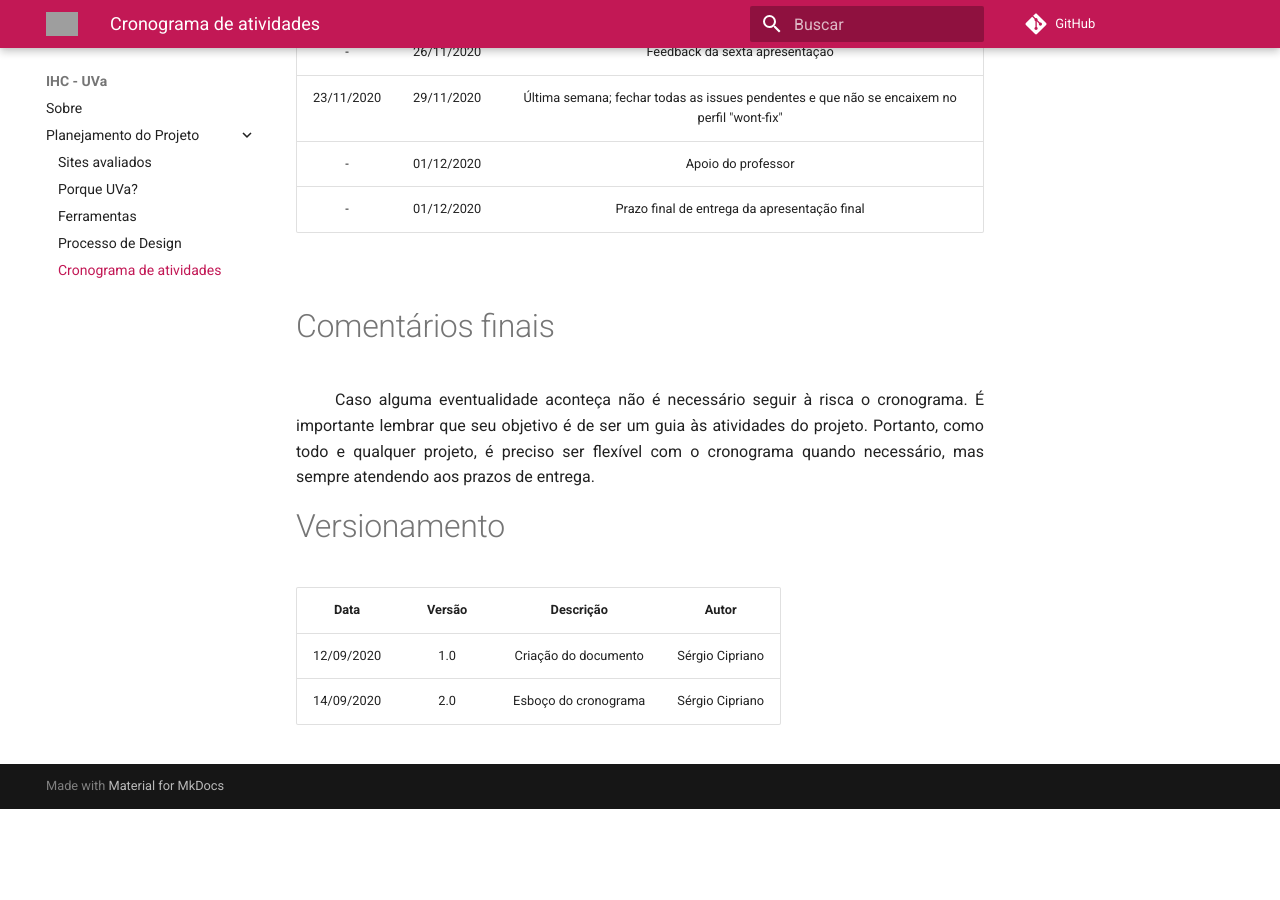
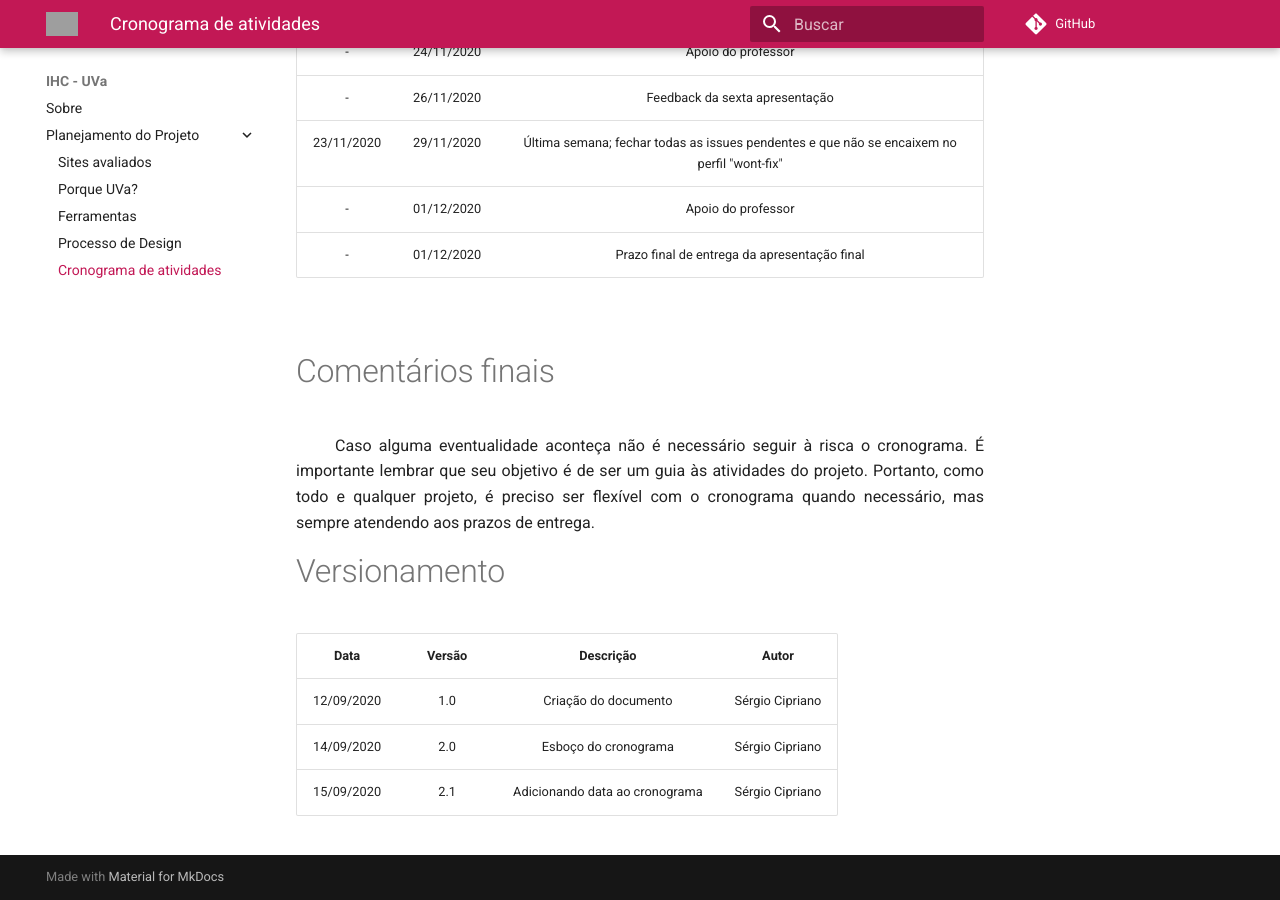
Before and after one commit to WashingtonBispo/2020.1-UVaJudge, an MkDocs documentation site: the page built from docs/cronograma_atividades.md, in a window 1280 px wide and 900 px high, scrolled down 1958 px. Built offline with MkDocs 1.6.1 and Material for MkDocs 9.7.7, drawn with Linux system fonts in a browser that asks for light colours; comment, search, counter and statistics services are not loaded; before the commit the page ends 2767 px from its top, so only the background shows below that; some of the changed text lies outside the part shown; grey boxes are pictures that could not be loaded.

Commit message:
Updated schedule

```diff
--- a/docs/cronograma_atividades.md
+++ b/docs/cronograma_atividades.md
@@ -11,6 +11,7 @@
 |Data início|Data Fim|Atividade|
 |:-:|:-:|:-:|
 |14/09/2020|20/09/2020|Criar cronograma e principais issues de todo o projeto; finalizar documentos de sites avaliados; explicar a escolha do UVa; descrever ferramentas que serão utilizadas no projeto; criar documento com o processo de design|
+|-         |15/09/2020|Apoio do professor|
 |-         |21/09/2020|Prazo final de entrega da primeira apresentação|
 |21/09/2020|27/09/2020|Semana Universitária|
 |-         |29/09/2020|Feedback da primeira apresentação|
@@ -53,3 +54,4 @@
 |:-:|:-:|:-:|:-:|
 |12/09/2020|1.0|Criação do documento|Sérgio Cipriano|
 |14/09/2020|2.0|Esboço do cronograma|Sérgio Cipriano|
+|15/09/2020|2.1|Adicionando data ao cronograma|Sérgio Cipriano|
```
